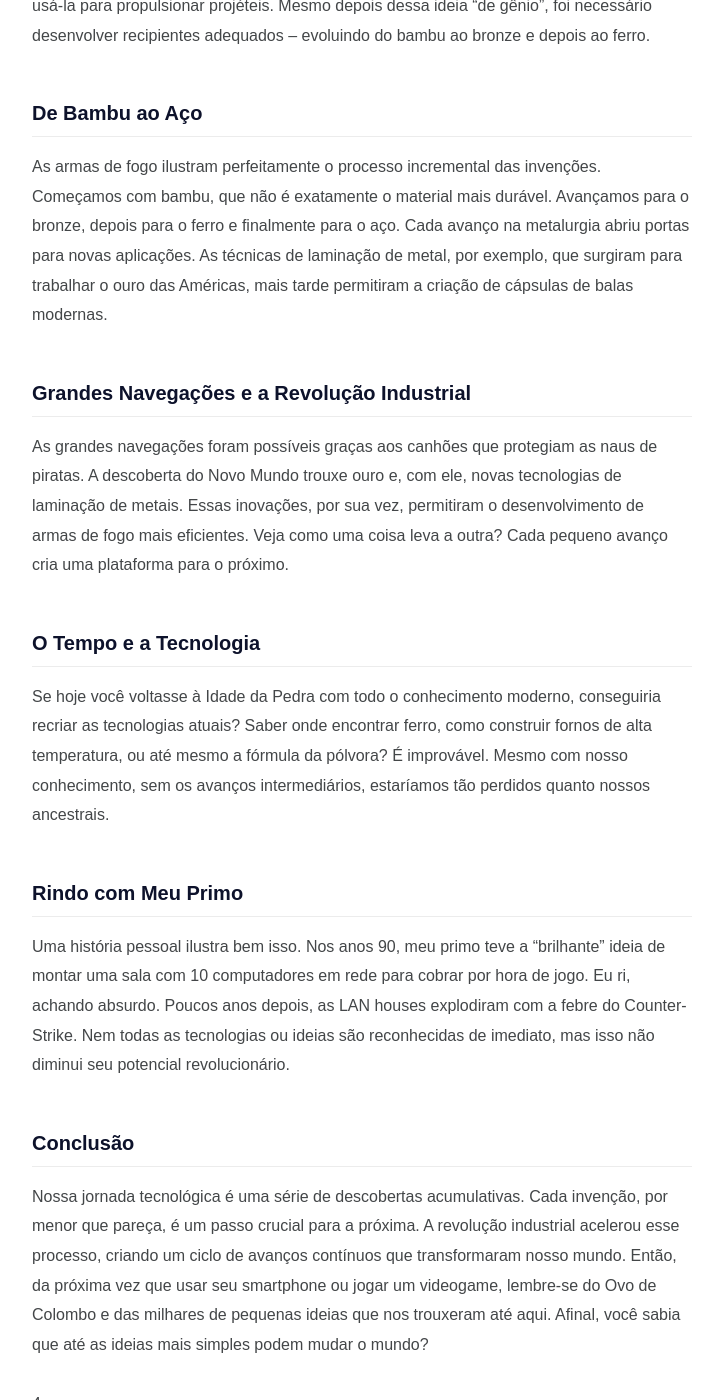
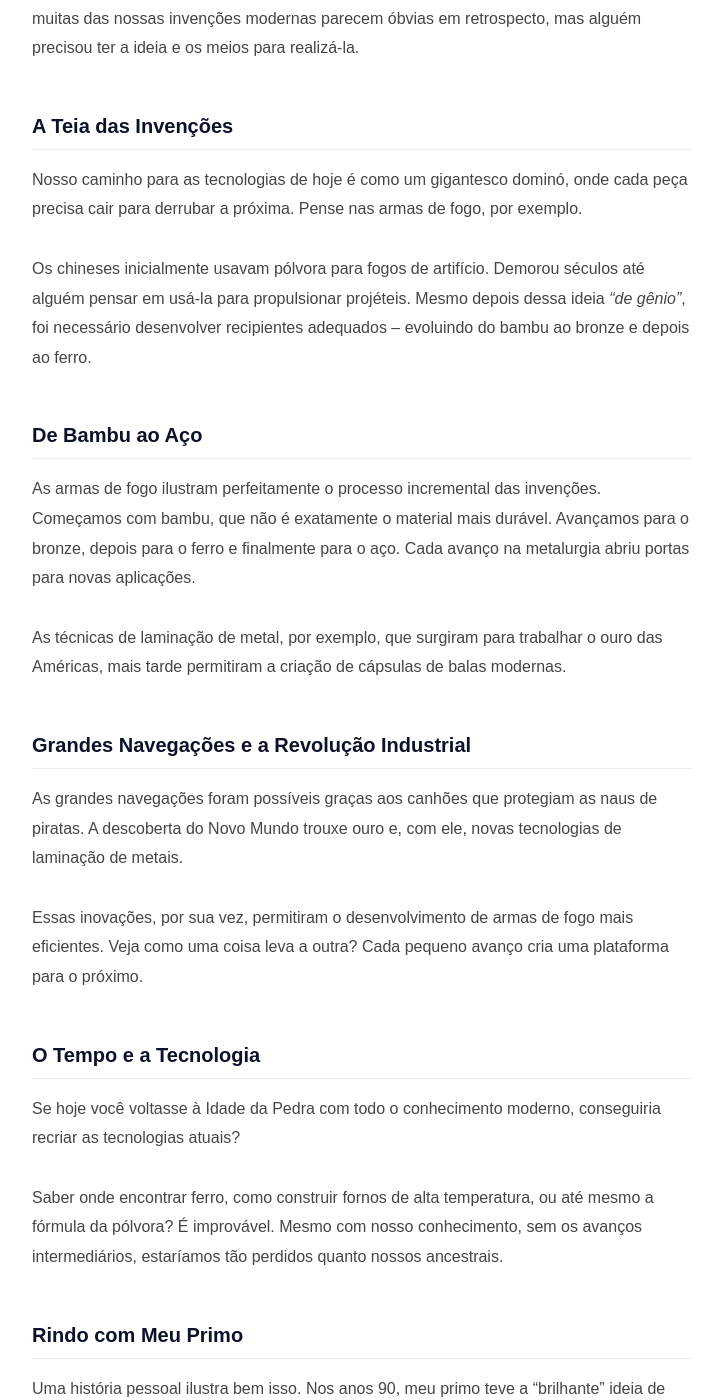
Before and after one commit to geanramos/blog-v24, a Jekyll site: the page built from _posts/curiosidade/2024-06-07-o-ovo-de-colombo-e-a-revolucao-tecnologica.md, in a window 1280 px wide and 1400 px high, scrolled down 1616 px. Shown: the whole window, without its empty margins (278-1001 px from the left). Built offline with Jekyll 4.4.1, drawn with Linux system fonts in a browser that asks for light colours; some web fonts are replaced; comment, search, counter and statistics services are not loaded; some of the changed text lies outside the part shown.

Commit message:
Update 2024-06-07-o-ovo-de-colombo-e-a-revolucao-tecnologica.md

```diff
--- a/_posts/curiosidade/2024-06-07-o-ovo-de-colombo-e-a-revolucao-tecnologica.md
+++ b/_posts/curiosidade/2024-06-07-o-ovo-de-colombo-e-a-revolucao-tecnologica.md
@@ -7,9 +7,11 @@
 image: "https://i.imgur.com/SJ2EIhk.jpeg"
 ---
 
+> Você Sabia?
+> O Ovo de Colombo e a Corrida Tecnológica da Humanidade
 
-### Você Sabia? O Ovo de Colombo e a Corrida Tecnológica da Humanidade
-![O Ovo de Colombo e a Revolução Tecnológica](https://i.imgur.com/SJ2EIhk.jpeg)
+![Filosofando](https://cdn.jsdelivr.net/gh/geanramos/files/img/filosofando.png)
+![O Ovo de Colombo e a Corrida Tecnológica da Humanidade](https://i.imgur.com/SJ2EIhk.jpeg)
 
 Você já parou para pensar por que só nos últimos séculos começamos a desenvolver tecnologias avançadas que tornam nossa vida tão confortável? Afinal, a civilização humana existe há pelo menos dez mil anos! Para entender esse fenômeno, vamos embarcar em uma jornada divertida, começando com uma lenda fascinante sobre Cristóvão Colombo.
 
@@ -21,27 +23,44 @@
 
 ### A Teia das Invenções
 
-Nosso caminho para as tecnologias de hoje é como um gigantesco dominó, onde cada peça precisa cair para derrubar a próxima. Pense nas armas de fogo, por exemplo. Os chineses inicialmente usavam pólvora para fogos de artifício. Demorou séculos até alguém pensar em usá-la para propulsionar projéteis. Mesmo depois dessa ideia "de gênio", foi necessário desenvolver recipientes adequados – evoluindo do bambu ao bronze e depois ao ferro.
+Nosso caminho para as tecnologias de hoje é como um gigantesco dominó, onde cada peça precisa cair para derrubar a próxima. Pense nas armas de fogo, por exemplo.
+
+Os chineses inicialmente usavam pólvora para fogos de artifício. Demorou séculos até alguém pensar em usá-la para propulsionar projéteis. Mesmo depois dessa ideia *"de gênio"*, foi necessário desenvolver recipientes adequados – evoluindo do bambu ao bronze e depois ao ferro.
 
 ### De Bambu ao Aço
 
-As armas de fogo ilustram perfeitamente o processo incremental das invenções. Começamos com bambu, que não é exatamente o material mais durável. Avançamos para o bronze, depois para o ferro e finalmente para o aço. Cada avanço na metalurgia abriu portas para novas aplicações. As técnicas de laminação de metal, por exemplo, que surgiram para trabalhar o ouro das Américas, mais tarde permitiram a criação de cápsulas de balas modernas.
+As armas de fogo ilustram perfeitamente o processo incremental das invenções. Começamos com bambu, que não é exatamente o material mais durável. Avançamos para o bronze, depois para o ferro e finalmente para o aço. Cada avanço na metalurgia abriu portas para novas aplicações.
+
+As técnicas de laminação de metal, por exemplo, que surgiram para trabalhar o ouro das Américas, mais tarde permitiram a criação de cápsulas de balas modernas.
 
 ### Grandes Navegações e a Revolução Industrial
 
-As grandes navegações foram possíveis graças aos canhões que protegiam as naus de piratas. A descoberta do Novo Mundo trouxe ouro e, com ele, novas tecnologias de laminação de metais. Essas inovações, por sua vez, permitiram o desenvolvimento de armas de fogo mais eficientes. Veja como uma coisa leva a outra? Cada pequeno avanço cria uma plataforma para o próximo.
+As grandes navegações foram possíveis graças aos canhões que protegiam as naus de piratas. A descoberta do Novo Mundo trouxe ouro e, com ele, novas tecnologias de laminação de metais.
+
+Essas inovações, por sua vez, permitiram o desenvolvimento de armas de fogo mais eficientes. Veja como uma coisa leva a outra? Cada pequeno avanço cria uma plataforma para o próximo.
 
 ### O Tempo e a Tecnologia
 
-Se hoje você voltasse à Idade da Pedra com todo o conhecimento moderno, conseguiria recriar as tecnologias atuais? Saber onde encontrar ferro, como construir fornos de alta temperatura, ou até mesmo a fórmula da pólvora? É improvável. Mesmo com nosso conhecimento, sem os avanços intermediários, estaríamos tão perdidos quanto nossos ancestrais.
+Se hoje você voltasse à Idade da Pedra com todo o conhecimento moderno, conseguiria recriar as tecnologias atuais?
+
+Saber onde encontrar ferro, como construir fornos de alta temperatura, ou até mesmo a fórmula da pólvora?
+É improvável. Mesmo com nosso conhecimento, sem os avanços intermediários, estaríamos tão perdidos quanto nossos ancestrais.
 
 ### Rindo com Meu Primo
 
-Uma história pessoal ilustra bem isso. Nos anos 90, meu primo teve a "brilhante" ideia de montar uma sala com 10 computadores em rede para cobrar por hora de jogo. Eu ri, achando absurdo. Poucos anos depois, as LAN houses explodiram com a febre do Counter-Strike. Nem todas as tecnologias ou ideias são reconhecidas de imediato, mas isso não diminui seu potencial revolucionário.
+Uma história pessoal ilustra bem isso. Nos anos 90, meu primo teve a "brilhante" ideia de montar uma sala com 10 computadores em rede para cobrar por hora de jogo.
+
+Eu ri, achando absurdo. Poucos anos depois, as LAN houses explodiram com a febre do Counter-Strike. Nem todas as tecnologias ou ideias são reconhecidas de imediato, mas isso não diminui seu potencial revolucionário.
 
 ### Conclusão
 
-Nossa jornada tecnológica é uma série de descobertas acumulativas. Cada invenção, por menor que pareça, é um passo crucial para a próxima. A revolução industrial acelerou esse processo, criando um ciclo de avanços contínuos que transformaram nosso mundo. Então, da próxima vez que usar seu smartphone ou jogar um videogame, lembre-se do Ovo de Colombo e das milhares de pequenas ideias que nos trouxeram até aqui. Afinal, você sabia que até as ideias mais simples podem mudar o mundo?
+Nossa jornada tecnológica é uma série de descobertas acumulativas.
+Cada invenção, por menor que pareça, é um passo crucial para a próxima.
+A revolução industrial acelerou esse processo, criando um ciclo de avanços contínuos que transformaram nosso mundo.
+
+Então, da próxima vez que usar seu smartphone ou jogar um videogame, lembre-se do Ovo de Colombo e das milhares de pequenas ideias que nos trouxeram até aqui.
+
+Afinal, você sabia que até as ideias mais simples podem mudar o mundo?
 
 4o
 
```
